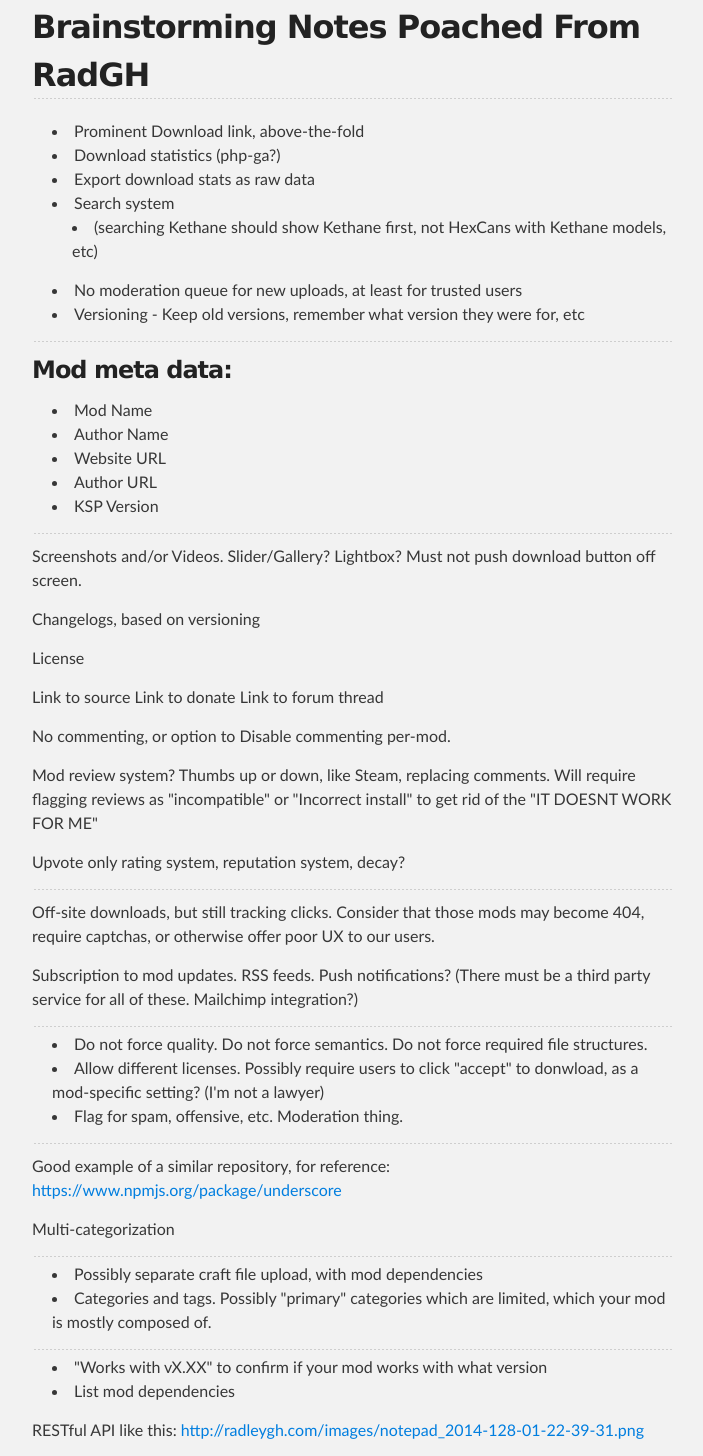
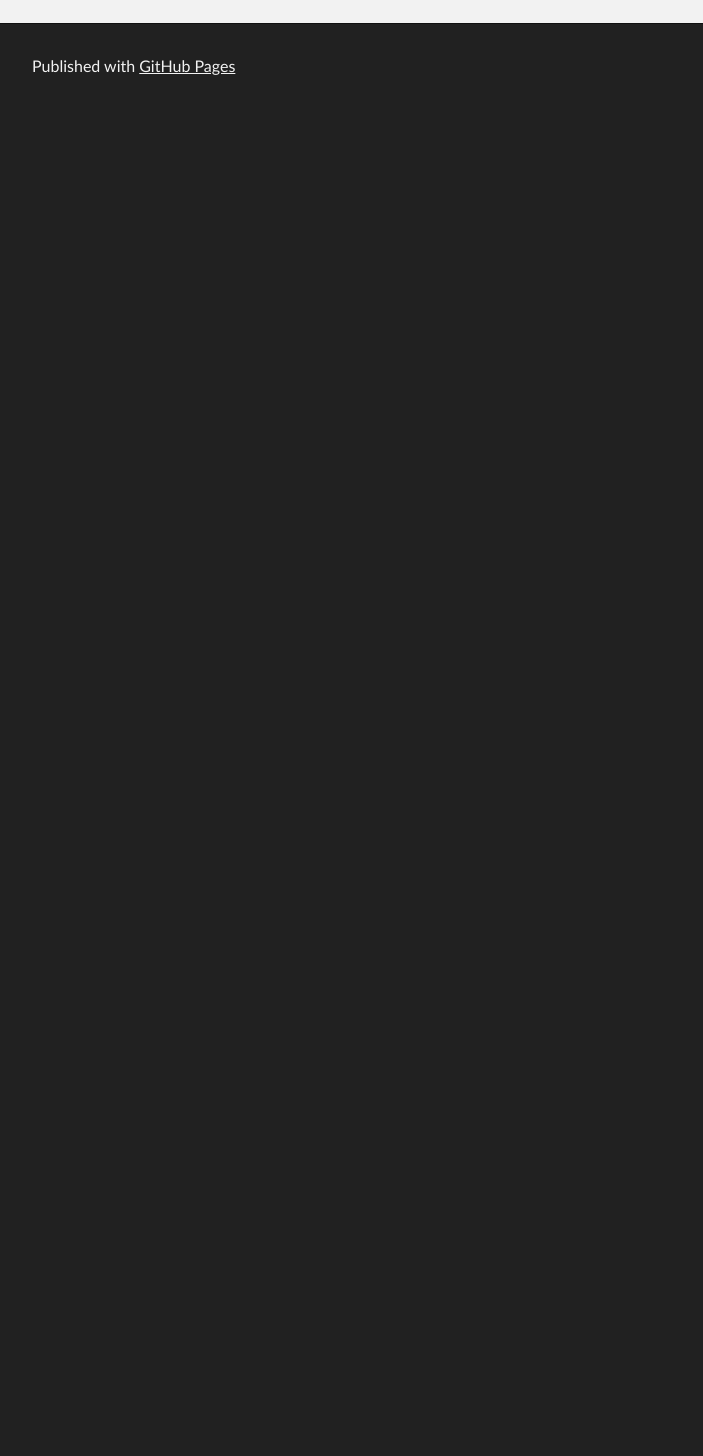
Before and after one commit to medavox/old-replaceport-wiki, a plain HTML site: page index.html in a window 1280 px wide. Shown: the part 2404-3860 px from the top of the page, without its empty margins (288-991 px from the left). After the commit the page ends 2517 px from the top, so only its background shows below. Drawn offline with Linux system fonts and the light colour scheme.

Commit message:
Replace master branch with page content via GitHub

```diff
--- a/index.html
+++ b/index.html
@@ -146,66 +146,7 @@
 <a href="https://en.wikipedia.org/wiki/LAMP_%28software_bundle%29">LAMP</a> Stack</td>
 </tr>
 </tbody>
-</table><h2>
-<a name="brainstorming-notes-poached-from-radgh" class="anchor" href="#brainstorming-notes-poached-from-radgh"><span class="octicon octicon-link"></span></a>Brainstorming Notes Poached From RadGH</h2>
-
-<ul>
-<li>Prominent Download link, above-the-fold</li>
-<li>Download statistics (php-ga?)</li>
-<li>Export download stats as raw data</li>
-<li>Search system
-
-<ul>
-<li>(searching Kethane should show Kethane first, not HexCans with Kethane models, etc)</li>
-</ul>
-</li>
-<li>No moderation queue for new uploads, at least for trusted users</li>
-<li>Versioning - Keep old versions, remember what version they were for, etc</li>
-</ul><hr><h3>
-<a name="mod-meta-data" class="anchor" href="#mod-meta-data"><span class="octicon octicon-link"></span></a>Mod meta data:</h3>
-
-<ul>
-<li>Mod Name</li>
-<li>Author Name</li>
-<li>Website URL</li>
-<li>Author URL</li>
-<li>KSP Version</li>
-</ul><hr><p>Screenshots and/or Videos. Slider/Gallery? Lightbox? Must not push download button off screen.</p>
-
-<p>Changelogs, based on versioning</p>
-
-<p>License</p>
-
-<p>Link to source
-Link to donate
-Link to forum thread</p>
-
-<p>No commenting, or option to Disable commenting per-mod.</p>
-
-<p>Mod review system? Thumbs up or down, like Steam, replacing comments. Will require flagging reviews as "incompatible" or "Incorrect install" to get rid of the "IT DOESNT WORK FOR ME"</p>
-
-<p>Upvote only rating system, reputation system, decay?</p>
-
-<hr><p>Off-site downloads, but still tracking clicks. Consider that those mods may become 404, require captchas, or otherwise offer poor UX to our users.</p>
-
-<p>Subscription to mod updates. RSS feeds. Push notifications? (There must be a third party service for all of these. Mailchimp integration?)</p>
-
-<hr><ul>
-<li>Do not force quality. Do not force semantics. Do not force required file structures.</li>
-<li>Allow different licenses. Possibly require users to click "accept" to donwload, as a mod-specific setting? (I'm not a lawyer)</li>
-<li>Flag for spam, offensive, etc. Moderation thing.</li>
-</ul><hr><p>Good example of a similar repository, for reference: <a href="https://www.npmjs.org/package/underscore">https://www.npmjs.org/package/underscore</a></p>
-
-<p>Multi-categorization</p>
-
-<hr><ul>
-<li>Possibly separate craft file upload, with mod dependencies</li>
-<li>Categories and tags. Possibly "primary" categories which are limited, which your mod is mostly composed of.</li>
-</ul><hr><ul>
-<li>"Works with vX.XX" to confirm if your mod works with what version</li>
-<li>List mod dependencies</li>
-</ul><p>RESTful API like this:
-<a href="http://radleygh.com/images/notepad_2014-128-01-22-39-31.png">http://radleygh.com/images/notepad_2014-128-01-22-39-31.png</a></p>
+</table>
       </section>
     </div>
 
```
Also changed, not shown: params.json (+1 -1 lines).
